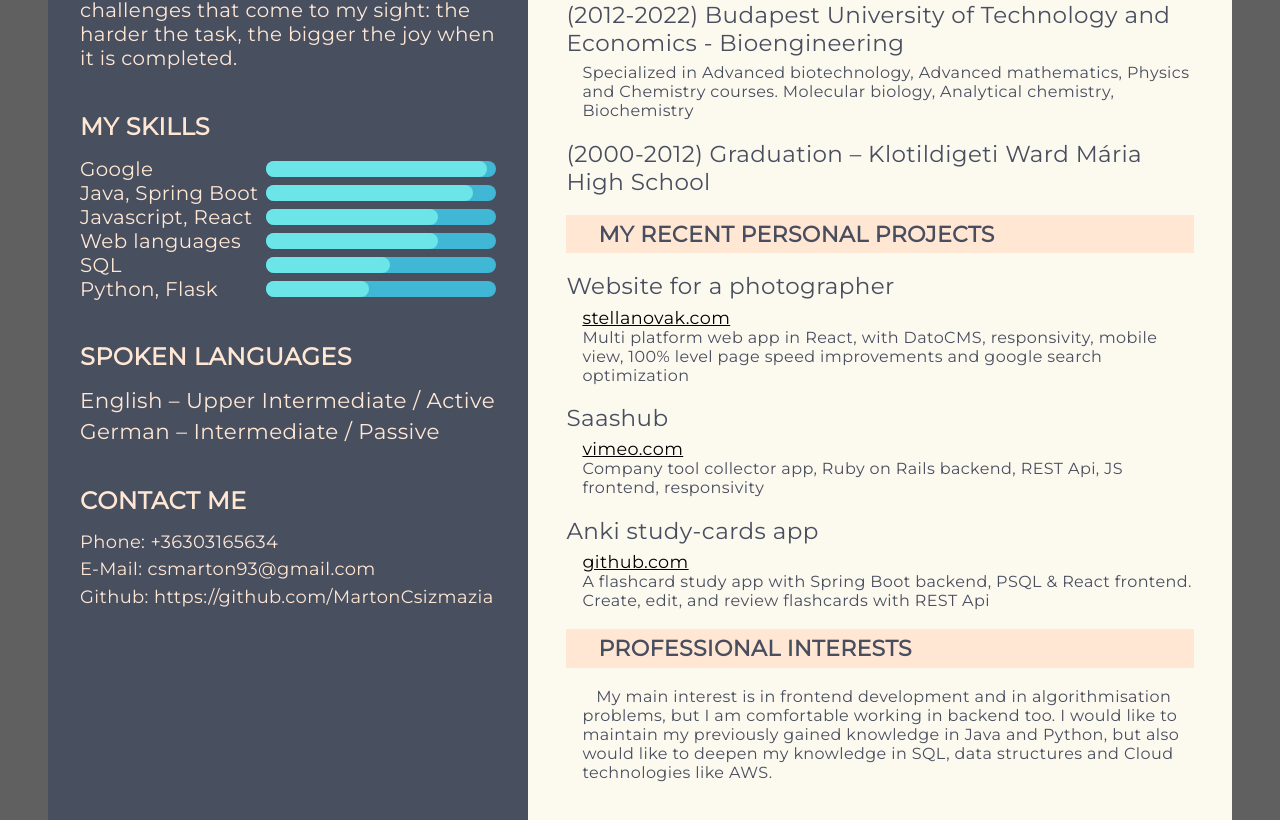
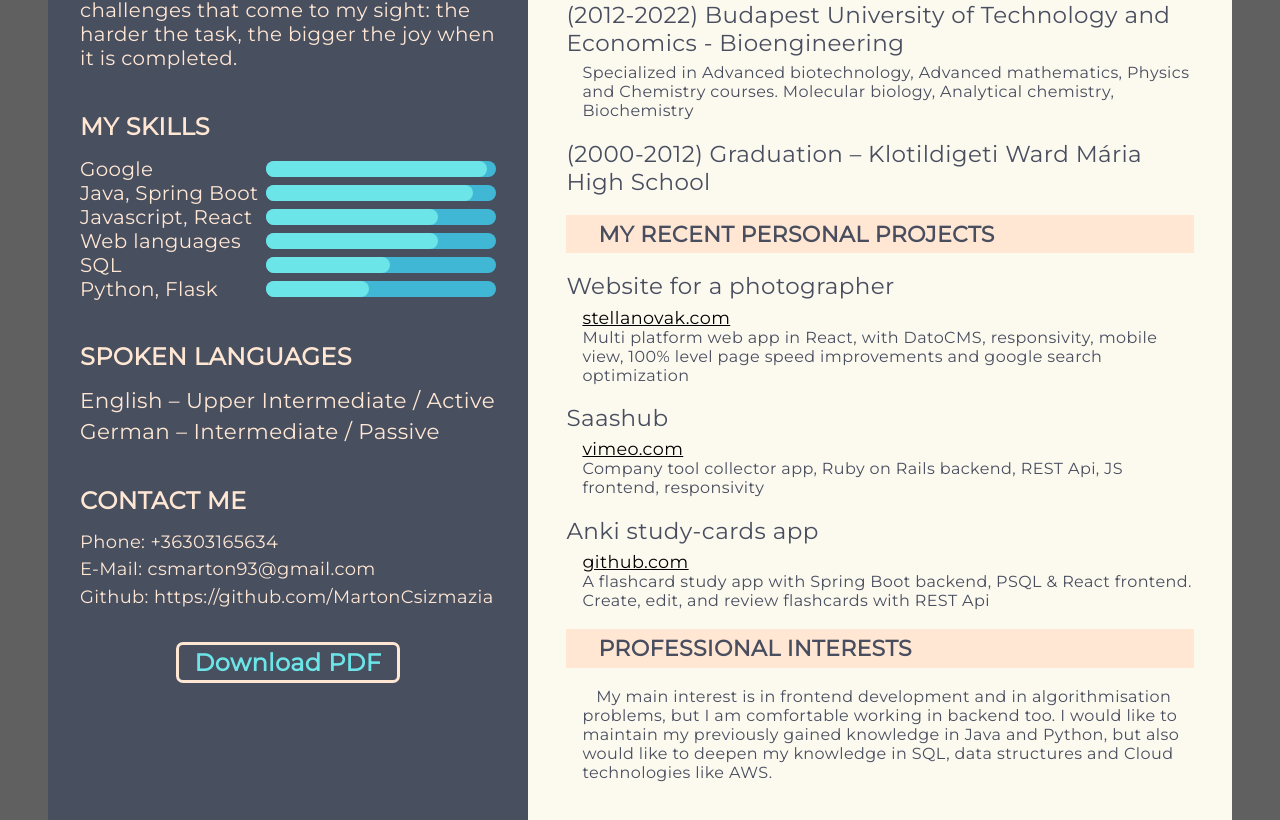
Before and after one commit to martoncsizmazia93/cvinreact, a React (Create React App) app: page / in a window 1280 px wide. Shown: the part 900-1720 px from the top of the page. Built offline with nearby package versions, Linux system fonts and the light colour scheme.

Commit message:
download PDF button added

```diff
--- a/src/App.css
+++ b/src/App.css
@@ -70,6 +70,25 @@ hr.separating-line {
   font-size: 1.5rem;
   font-weight: bold;
   margin: 2.6rem 0 1rem 0;
+}
+
+.download-button-container{
+  transition: 0.2s ease-in-out;
+  text-align: center;
+}
+
+.download-button-container:hover{
+  transform: scale(1.1);
+}
+
+.download-button{
+  padding: 0.2rem 1rem;
+  margin: 2.6rem 0 1rem 0;
+  border-radius: 7px;
+  border: 3px solid #ffe7d4;
+  cursor: pointer;
+  text-decoration: none;
+  color: #6ce5e8;
 }
 
 .about-me{
@@ -279,6 +298,10 @@ hr.separating-line {
     margin: 0.86rem 0 0.3rem 0;
   }
 
+  .download-button{
+    border: 2px solid #ffe7d4;
+  }
+
   .about-me{
     font-size: 0.41rem;
   }
--- a/src/App.js
+++ b/src/App.js
@@ -1,6 +1,7 @@
 import './App.css';
 import "@fontsource/montserrat"
 import myImage from './profile-picture.png';
+import myCV from './Márton-Csizmazia-CV.pdf';
 import React, { useState } from 'react';
 import { motion } from 'framer-motion';
 
@@ -85,6 +86,12 @@ function App() {
                     <div className="contact-line">Phone: +36303165634</div>
                     <div className="contact-line">E-Mail: csmarton93@gmail.com</div>
                     <div className="contact-line">Github: https://github.com/MartonCsizmazia</div>
+                  <div className="left-section-title download-button-container">
+                      <a className="download-button" href={myCV} download="Márton-Csizmazia-CV.pdf">
+                          Download PDF
+                      </a>
+                  </div>
+
               </div>
           </div>
         {/*######################################################################*/}
```
Also changed, not shown: 1 other file (tests, documents, lock files or other folders).
